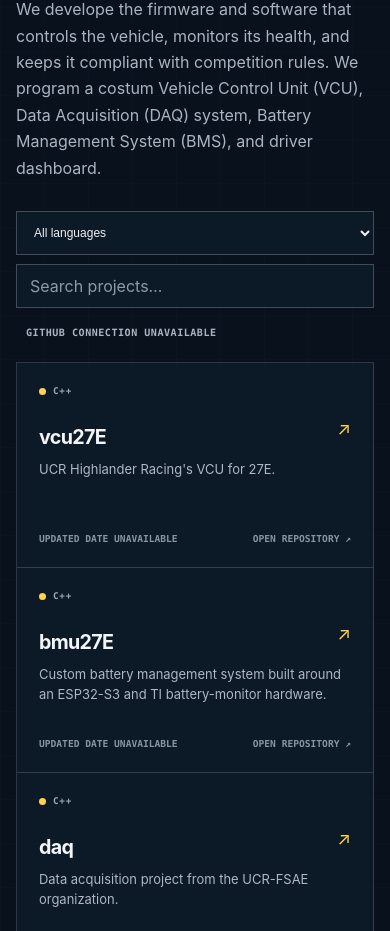
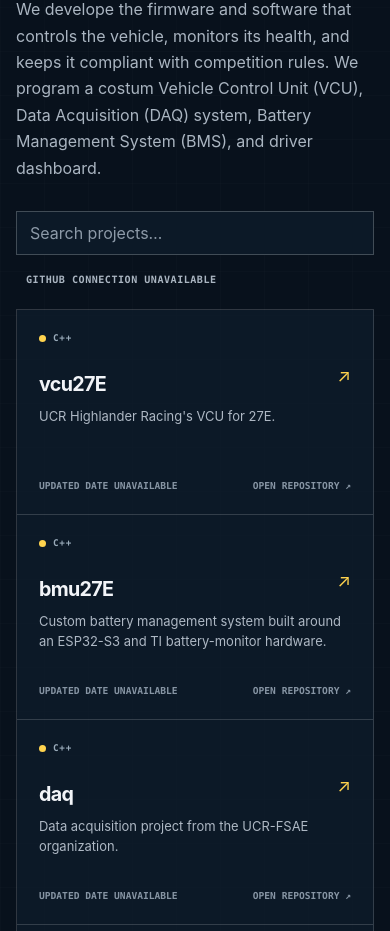
Before and after one commit to UCR-FSAE/ucr-fsae-cs.github.io, a plain HTML site: page index.html in a window 390 px wide. Shown: the part 169-1100 px from the top of the page. Drawn offline with Linux system fonts and the light colour scheme; no server answers.

Commit message:
Removed search by language function

```diff
--- a/index.html
+++ b/index.html
@@ -48,8 +48,7 @@
     .repositories .section-head p { color: #aab5c1; }
     .repo-controls { display: flex; align-items: center; justify-content: space-between; gap: 18px; margin-bottom: 22px; }
     .repo-tools { display: flex; align-items: center; gap: 9px; min-width: 0; }
-    .filter-select, .repo-search { min-height: 44px; border: 1px solid rgba(255,255,255,.22); border-radius: 0; background: #0c1927; color: #eef2f6; }
-    .filter-select { padding: 0 34px 0 13px; font-size: .75rem; }
+    .repo-search { min-height: 44px; border: 1px solid rgba(255,255,255,.22); border-radius: 0; background: #0c1927; color: #eef2f6; }
     .repo-search { width: min(270px, 31vw); padding: 0 13px; }
     .repo-search::placeholder { color: #8d9aa8; }
     .repo-state { display: flex; align-items: center; gap: 10px; color: #aab5c1; font: 600 .63rem/1.4 var(--mono); text-transform: uppercase; letter-spacing: .05em; }
@@ -90,7 +89,6 @@
       .section-head h2 { font-size: clamp(2.75rem, 12vw, 4.5rem); }
       .repo-controls { align-items: stretch; flex-direction: column; }
       .repo-tools { flex-wrap: wrap; }
-      .filter-select { flex: 1; min-width: 140px; }
       .repo-search { flex: 1 1 100%; width: 100%; }
       .repo-grid { grid-template-columns: 1fr; }
       .repo-card { min-height: 205px; }
@@ -114,10 +112,6 @@
         </div>
         <div class="repo-controls">
           <div class="repo-tools">
-            <label class="visually-hidden" for="language-filter">Filter projects by language</label>
-            <select class="filter-select" id="language-filter" aria-label="Filter projects by language">
-              <option value="all">All languages</option>
-            </select>
             <label class="visually-hidden" for="repo-search">Search public repositories</label>
             <input class="repo-search" id="repo-search" type="search" placeholder="Search projects…" autocomplete="off">
           </div>
@@ -148,12 +142,10 @@
       var CACHE_TTL = 5 * 60 * 1000;
       var PAGE_SIZE = 9;
       var repositories = [];
-      var activeLanguage = "all";
       var visibleCount = PAGE_SIZE;
       var grid = document.getElementById("repo-grid");
       var status = document.getElementById("repo-status");
       var count = document.getElementById("repo-count");
-      var languageFilter = document.getElementById("language-filter");
       var searchInput = document.getElementById("repo-search");
       var loadMore = document.getElementById("load-more");
 
@@ -206,9 +198,8 @@
       function getFilteredRepos() {
         var query = searchInput.value.trim().toLowerCase();
         return repositories.filter(function (repo) {
-          var matchesLanguage = activeLanguage === "all" || (repo.language || "Other") === activeLanguage;
           var haystack = [repo.name, repo.description, repo.language].join(" ").toLowerCase();
-          return matchesLanguage && (!query || haystack.indexOf(query) !== -1);
+          return !query || haystack.indexOf(query) !== -1;
         });
       }
 
@@ -217,7 +208,7 @@
         var shown = filtered.slice(0, visibleCount);
         grid.setAttribute("aria-busy", "false");
         if (!filtered.length) {
-          grid.innerHTML = '<div class="repo-empty"><strong>No matching projects.</strong>Try another search or choose a different language.</div>';
+          grid.innerHTML = '<div class="repo-empty"><strong>No matching projects.</strong>Try another search.</div>';
         } else {
           grid.innerHTML = shown.map(makeCard).join("");
         }
@@ -228,13 +219,6 @@
         loadMore.disabled = shown.length >= filtered.length;
       }
 
-      function setupLanguages() {
-        var languages = Array.from(new Set(repositories.map(function (repo) { return repo.language || "Other"; }))).sort();
-        languageFilter.innerHTML = '<option value="all">All languages</option>' + languages.map(function (language) {
-          return '<option value="' + escapeHtml(language) + '">' + escapeHtml(language) + '</option>';
-        }).join("");
-      }
-
       function renderFallback() {
         var fallbacks = [
           { name: "vcu27E", language: "C++", description: "UCR Highlander Racing's VCU for 27E.", html_url: "https://github.com/UCR-FSAE/vcu27E", updated_at: "", fork: false },
@@ -243,7 +227,6 @@
           { name: "vcu26E", language: "C", description: "Vehicle Control Unit for the 2026 electric car.", html_url: "https://github.com/UCR-FSAE/vcu26E", updated_at: "", fork: false }
         ];
         repositories = fallbacks;
-        setupLanguages();
         render();
         count.textContent = "Live project directory unavailable · showing selected public repositories";
         setStatus("GitHub connection unavailable", false);
@@ -258,7 +241,6 @@
         }
         if (cached && cached.savedAt && Date.now() - cached.savedAt < CACHE_TTL && Array.isArray(cached.items)) {
           repositories = cached.items;
-          setupLanguages();
           render();
           setStatus("Live from GitHub · cached for this session", true);
           return;
@@ -283,14 +265,12 @@
           } catch (error) {
             // The repository list still works when browser storage is unavailable.
           }
-          setupLanguages();
           render();
           setStatus("Live from GitHub · public projects", true);
         }).catch(function () {
           window.clearTimeout(timeoutId);
           if (cached && Array.isArray(cached.items)) {
             repositories = cached.items;
-            setupLanguages();
             render();
             setStatus("Showing recently cached GitHub data", false);
           } else {
@@ -299,11 +279,6 @@
         });
       }
 
-      languageFilter.addEventListener("change", function () {
-        activeLanguage = languageFilter.value;
-        visibleCount = PAGE_SIZE;
-        render();
-      });
       searchInput.addEventListener("input", function () {
         visibleCount = PAGE_SIZE;
         render();
```
